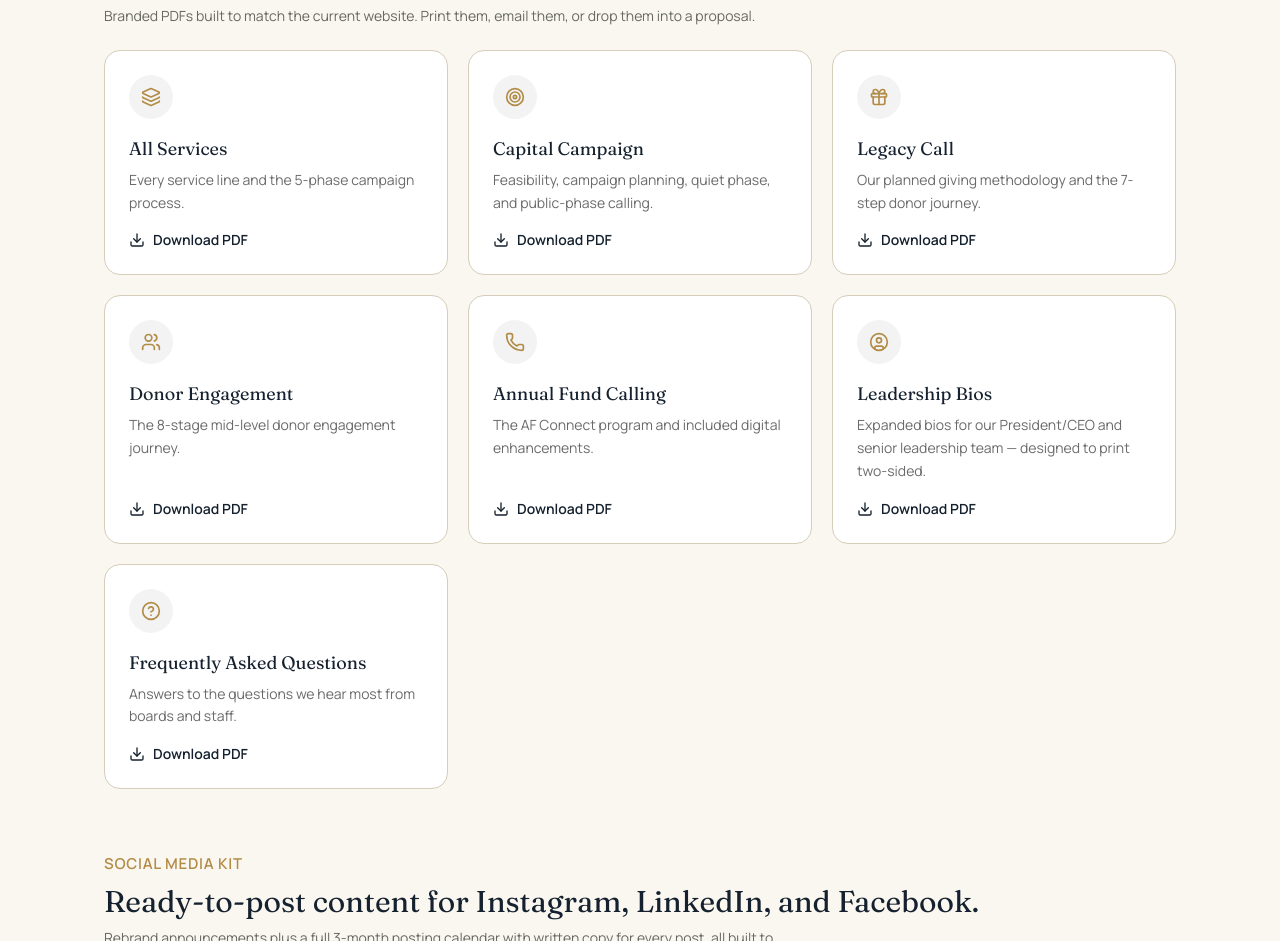
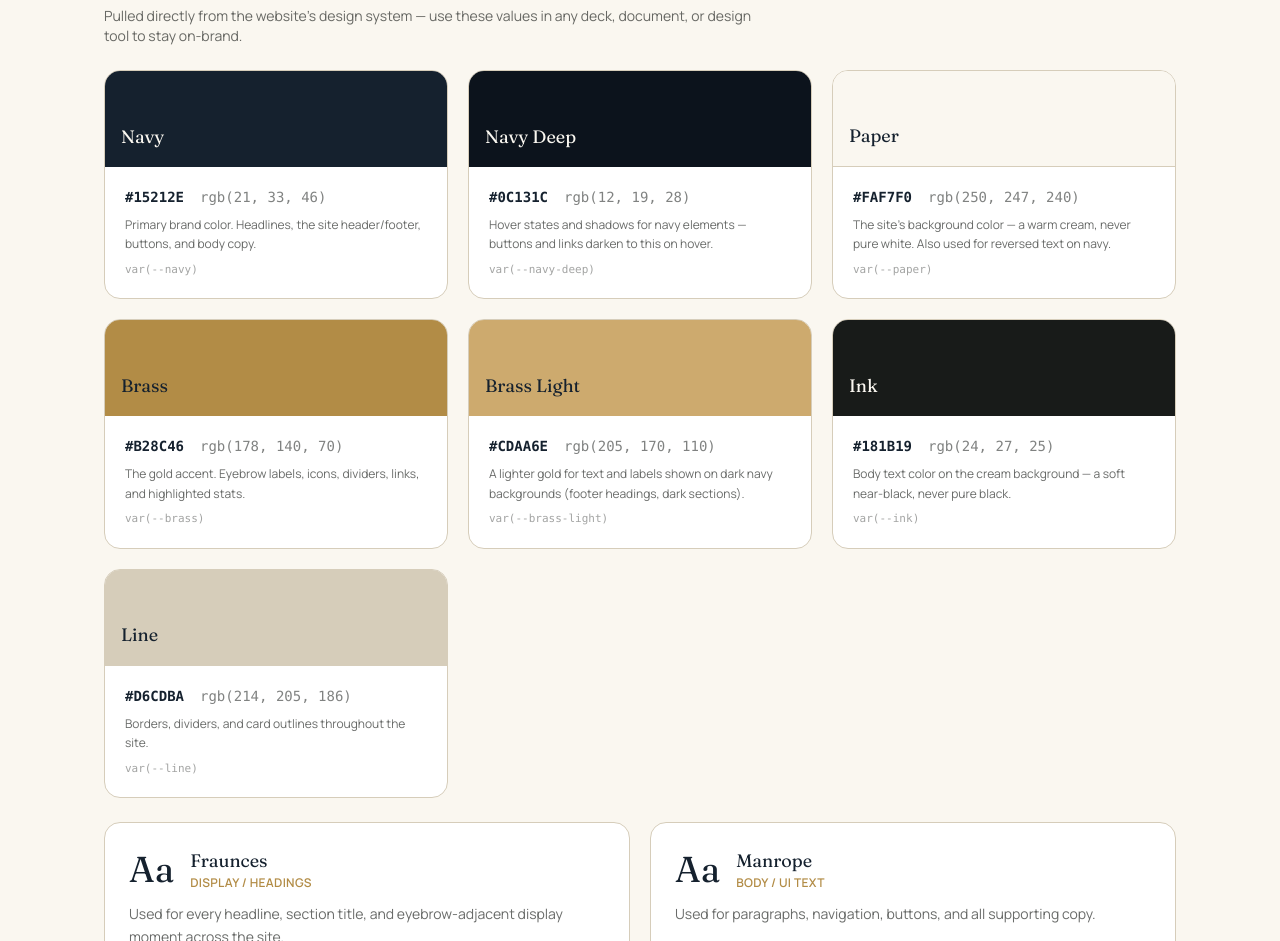
Before and after one commit to Catapultfundraising/catapult-fundraising-website, a Next.js app: page /assets in a window 1280 px wide. Shown: the part 2411-3352 px from the top of the page. Built offline with nearby package versions, Linux system fonts and the light colour scheme.

Commit message:
Add brand colors guide to the assets page

```diff
--- a/app/assets/page.tsx
+++ b/app/assets/page.tsx
@@ -1,6 +1,7 @@
 import { PageHero } from "@/components/page-hero";
 import { SignatureGeneratorForm } from "@/components/signature-generator-form";
 import { BrandResources } from "@/components/brand-resources";
+import { BrandColors } from "@/components/brand-colors";
 import { OneSheets } from "@/components/one-sheets";
 import { SocialKit } from "@/components/social-kit";
 
@@ -22,6 +23,7 @@ export default function AssetsPage() {
       <section className="mx-auto max-w-6xl px-6 py-14 lg:px-10 lg:py-16">
         <SignatureGeneratorForm />
         <BrandResources />
+        <BrandColors />
         <OneSheets />
         <SocialKit />
       </section>
--- /dev/null
+++ b/components/brand-colors.tsx
@@ -0,0 +1,148 @@
+interface Swatch {
+  name: string;
+  hex: string;
+  rgb: string;
+  cssVar: string;
+  usage: string;
+  swatchClass: string;
+  textClass: string;
+  border?: boolean;
+}
+
+const SWATCHES: Swatch[] = [
+  {
+    name: "Navy",
+    hex: "#15212E",
+    rgb: "21, 33, 46",
+    cssVar: "--navy",
+    usage: "Primary brand color. Headlines, the site header/footer, buttons, and body copy.",
+    swatchClass: "bg-[rgb(var(--navy))]",
+    textClass: "text-[rgb(var(--paper))]",
+  },
+  {
+    name: "Navy Deep",
+    hex: "#0C131C",
+    rgb: "12, 19, 28",
+    cssVar: "--navy-deep",
+    usage: "Hover states and shadows for navy elements — buttons and links darken to this on hover.",
+    swatchClass: "bg-[rgb(var(--navy-deep))]",
+    textClass: "text-[rgb(var(--paper))]",
+  },
+  {
+    name: "Paper",
+    hex: "#FAF7F0",
+    rgb: "250, 247, 240",
+    cssVar: "--paper",
+    usage: "The site's background color — a warm cream, never pure white. Also used for reversed text on navy.",
+    swatchClass: "bg-[rgb(var(--paper))]",
+    textClass: "text-[rgb(var(--navy))]",
+    border: true,
+  },
+  {
+    name: "Brass",
+    hex: "#B28C46",
+    rgb: "178, 140, 70",
+    cssVar: "--brass",
+    usage: "The gold accent. Eyebrow labels, icons, dividers, links, and highlighted stats.",
+    swatchClass: "bg-[rgb(var(--brass))]",
+    textClass: "text-[rgb(var(--navy))]",
+  },
+  {
+    name: "Brass Light",
+    hex: "#CDAA6E",
+    rgb: "205, 170, 110",
+    cssVar: "--brass-light",
+    usage: "A lighter gold for text and labels shown on dark navy backgrounds (footer headings, dark sections).",
+    swatchClass: "bg-[rgb(var(--brass-light))]",
+    textClass: "text-[rgb(var(--navy))]",
+  },
+  {
+    name: "Ink",
+    hex: "#181B19",
+    rgb: "24, 27, 25",
+    cssVar: "--ink",
+    usage: "Body text color on the cream background — a soft near-black, never pure black.",
+    swatchClass: "bg-[rgb(var(--ink))]",
+    textClass: "text-[rgb(var(--paper))]",
+  },
+  {
+    name: "Line",
+    hex: "#D6CDBA",
+    rgb: "214, 205, 186",
+    cssVar: "--line",
+    usage: "Borders, dividers, and card outlines throughout the site.",
+    swatchClass: "bg-[rgb(var(--line))]",
+    textClass: "text-[rgb(var(--navy))]",
+    border: true,
+  },
+];
+
+const FONTS = [
+  {
+    name: "Fraunces",
+    role: "Display / Headings",
+    sample: "Aa",
+    className: "font-display",
+    note: "Used for every headline, section title, and eyebrow-adjacent display moment across the site.",
+  },
+  {
+    name: "Manrope",
+    role: "Body / UI Text",
+    sample: "Aa",
+    className: "",
+    note: "Used for paragraphs, navigation, buttons, and all supporting copy.",
+  },
+];
+
+export function BrandColors() {
+  return (
+    <div className="mt-16 space-y-6">
+      <div>
+        <p className="text-[15px] font-semibold uppercase tracking-wider text-[rgb(var(--brass))]">
+          Brand Colors
+        </p>
+        <h2 className="mt-2 font-display text-3xl text-[rgb(var(--navy))]">
+          The exact colors and type behind the new site.
+        </h2>
+        <p className="mt-2 max-w-2xl text-sm text-[rgb(var(--ink))]/65">
+          Pulled directly from the website&rsquo;s design system — use these values in any deck, document, or design tool to stay on-brand.
+        </p>
+      </div>
+
+      <div className="grid gap-5 sm:grid-cols-2 lg:grid-cols-3">
+        {SWATCHES.map((s) => (
+          <div key={s.cssVar} className="overflow-hidden rounded-2xl border border-[rgb(var(--line))] bg-white">
+            <div
+              className={`flex h-24 items-end p-4 ${s.swatchClass} ${s.textClass} ${s.border ? "border-b border-[rgb(var(--line))]" : ""}`}
+            >
+              <span className="font-display text-lg">{s.name}</span>
+            </div>
+            <div className="p-5">
+              <div className="flex flex-wrap gap-x-4 gap-y-1 text-sm">
+                <span className="font-mono font-semibold text-[rgb(var(--navy))]">{s.hex}</span>
+                <span className="font-mono text-[rgb(var(--ink))]/55">rgb({s.rgb})</span>
+              </div>
+              <p className="mt-2 text-xs leading-relaxed text-[rgb(var(--ink))]/65">{s.usage}</p>
+              <p className="mt-2 font-mono text-[11px] text-[rgb(var(--ink))]/40">var({s.cssVar})</p>
+            </div>
+          </div>
+        ))}
+      </div>
+
+      <div className="grid gap-5 sm:grid-cols-2">
+        {FONTS.map((f) => (
+          <div key={f.name} className="rounded-2xl border border-[rgb(var(--line))] bg-white p-6">
+            <div className="flex items-center gap-4">
+              <span className={`font-display text-4xl text-[rgb(var(--navy))] ${f.className}`}>{f.sample}</span>
+              <div>
+                <p className="font-display text-lg text-[rgb(var(--navy))]">{f.name}</p>
+                <p className="text-xs font-semibold uppercase tracking-wide text-[rgb(var(--brass))]">{f.role}</p>
+              </div>
+            </div>
+            <p className="mt-3 text-sm leading-relaxed text-[rgb(var(--ink))]/65">{f.note}</p>
+          </div>
+        ))}
+      </div>
+    </div>
+  );
+}
```
